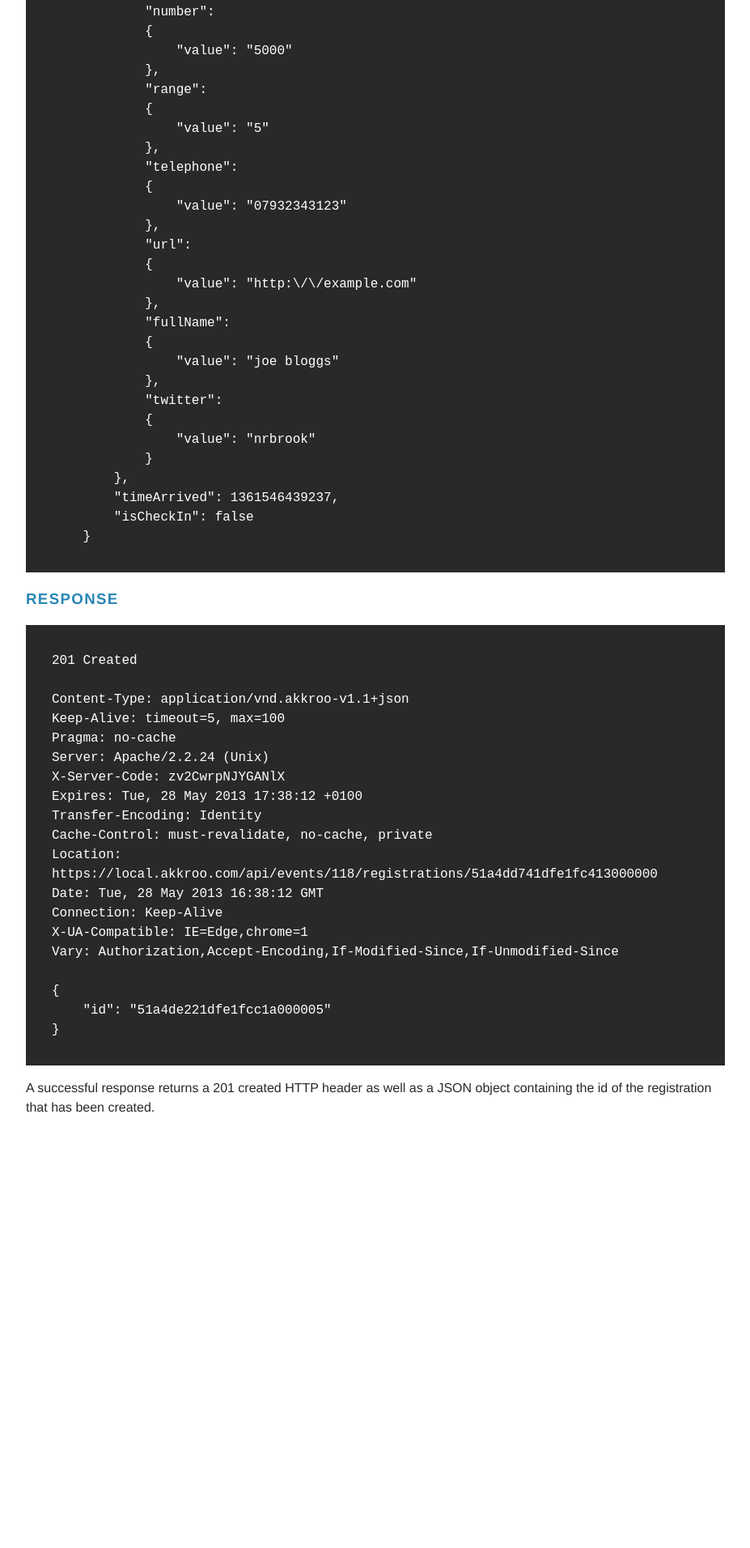
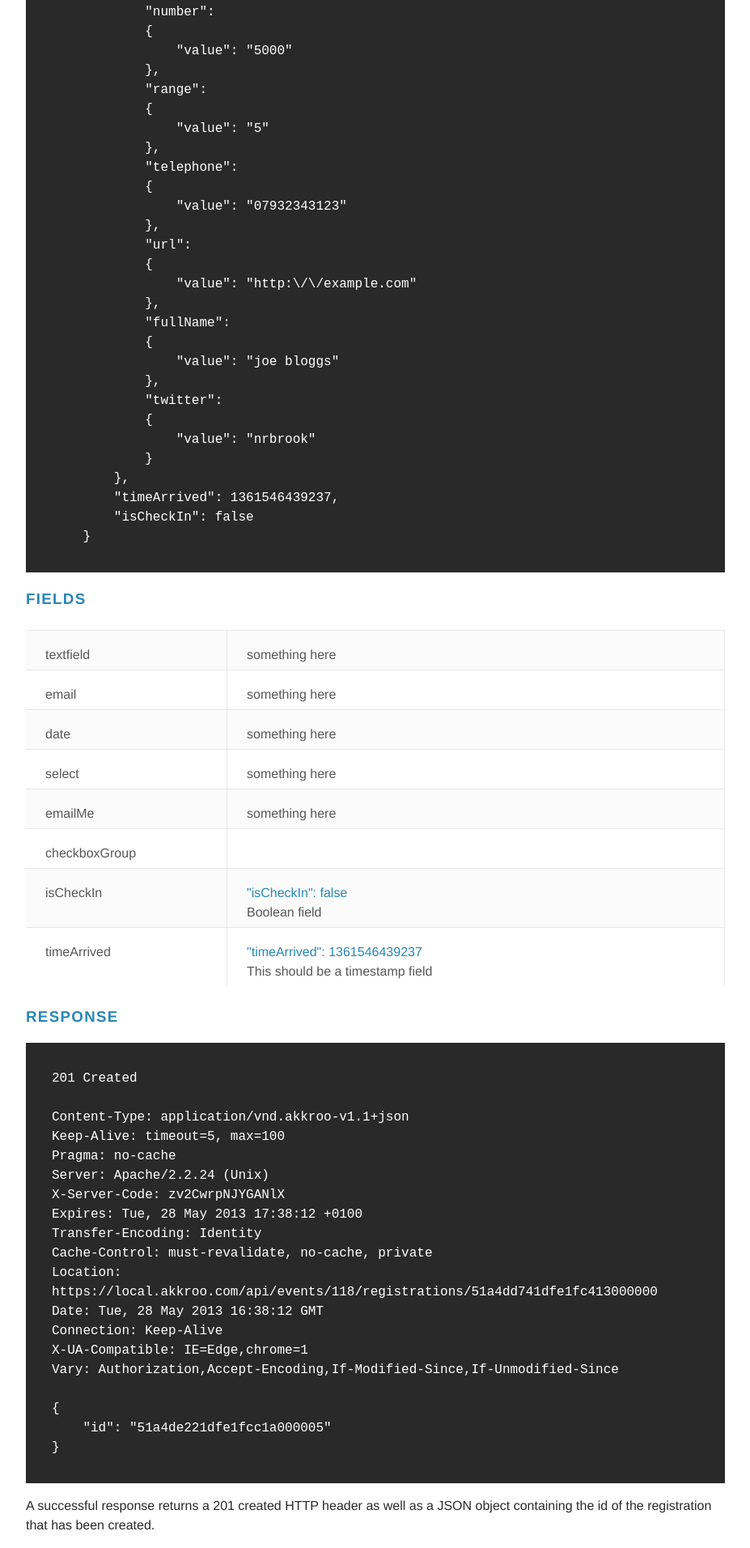
Before and after one commit to craigreid/docs, a Jekyll site: the page built from api/registrations/index.md, in a window 1280 px wide. Shown: the part 4291-6203 px from the top of the page at 81% size, without its empty margins (320-1247 px from the left). Built offline with Jekyll 4.4.1, drawn with Linux system fonts in a browser that asks for light colours; before the commit the page ends 5687 px from its top, so only the background shows below that.

Commit message:
adding table styles and examples to certain areas of api docs
Signed-off-by: Daniel Newns <dan@higgsdesign.com>

```diff
--- a/api/registrations/index.md
+++ b/api/registrations/index.md
@@ -200,6 +200,33 @@ with the same JSON format:
         "isCheckIn": false
     }</code></pre>
 
+### Fields
+<table class="endpoint-field-parameters">
+    <tr><td class="field-id">textfield</td><td class='field-value'>something here</td></tr>
+    <tr><td class="field-id">email</td><td class='field-value'>something here</td></tr>
+    <tr><td class="field-id">date</td><td class='field-value'>something here</td></tr>
+    <tr><td class="field-id">select</td><td class='field-value'>something here</td></tr>
+    <tr><td class="field-id">emailMe</td><td class='field-value'>something here</td></tr>
+    <tr>
+        <td class="field-id">checkboxGroup</td>
+        <td class='field-value'>
+
+        </td>
+    </tr>
+    <tr>
+        <td class="field-id">isCheckIn</td><td class='field-value'>
+            <div class="code-example">"isCheckIn": false</div>
+            <div class="code-description">Boolean field</div>
+        </td>
+    </tr>
+    <tr>
+        <td class="field-id">timeArrived</td><td class='field-value'>
+            <div class="code-example"> "timeArrived": 1361546439237</div>
+            <div class="code-description">This should be a timestamp field</div>
+        </td>
+    </tr>
+</table>
+
 ### Response
 
 <pre><code>201 Created
--- a/css/style.css
+++ b/css/style.css
@@ -93,3 +93,15 @@ nav li.active a  {
 	color: #ffffff;
 }
 nav ul li  ul li ul li a { padding-left:5em!important; }
+
+.endpoint-field-parameters {max-width: 100%; border-spacing: 0; width: 100%; margin-bottom: 24px; border-collapse: separate; border-radius: 1px; margin-top:24px; }
+.endpoint-field-parameters tr { background:#FBFBFB;}
+.endpoint-field-parameters td { padding: 18px 24px 6px 24px; border-right: 1px solid #e8e8e8;
+line-height: 24px;
+text-align: left;
+vertical-align: top;
+border-top: 1px solid #e8e8e8;
+color: #575757;}
+.endpoint-field-parameters tr td:first-child { width:200px; }
+.endpoint-field-parameters tr:nth-child(2n) { background:#FFF;}
+.endpoint-field-parameters tr td .code-example { color:#2886b6; }
```
Also changed, not shown: api/authentication/index.md (+23 -0 lines).
